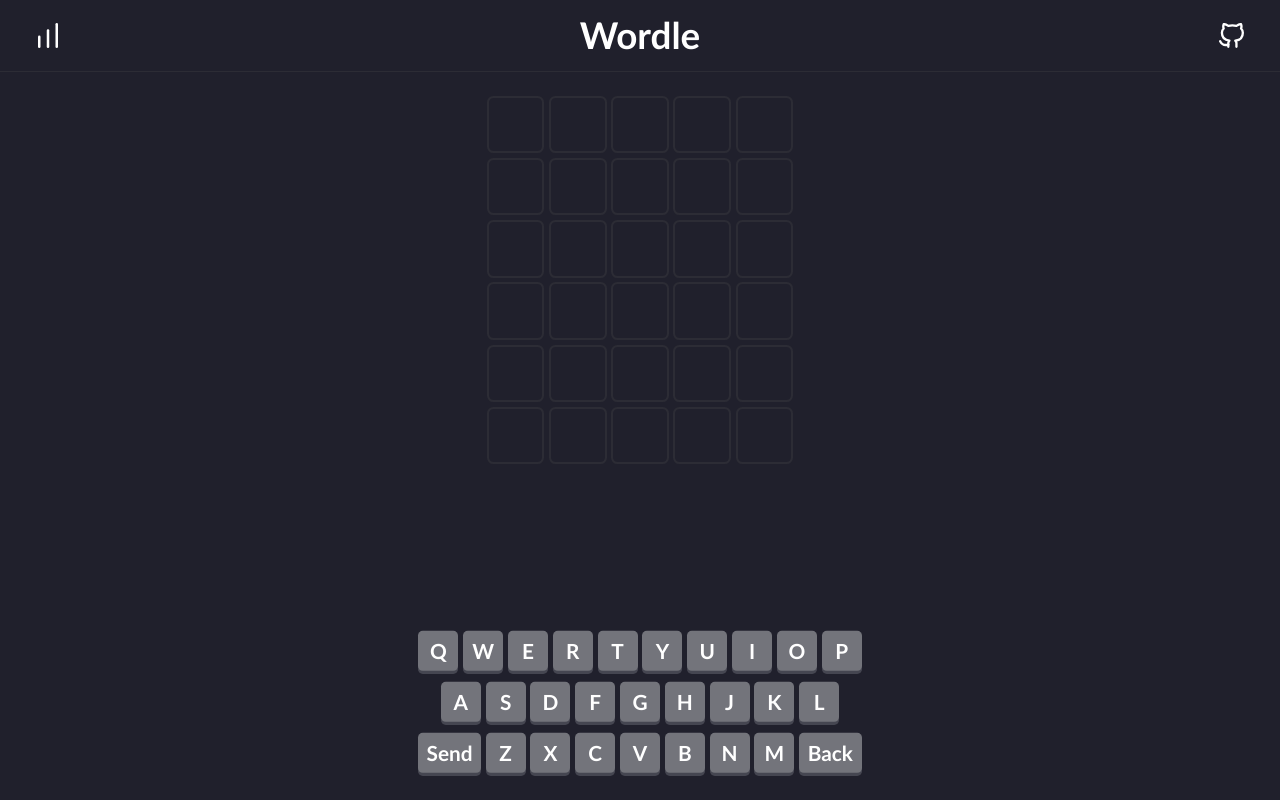
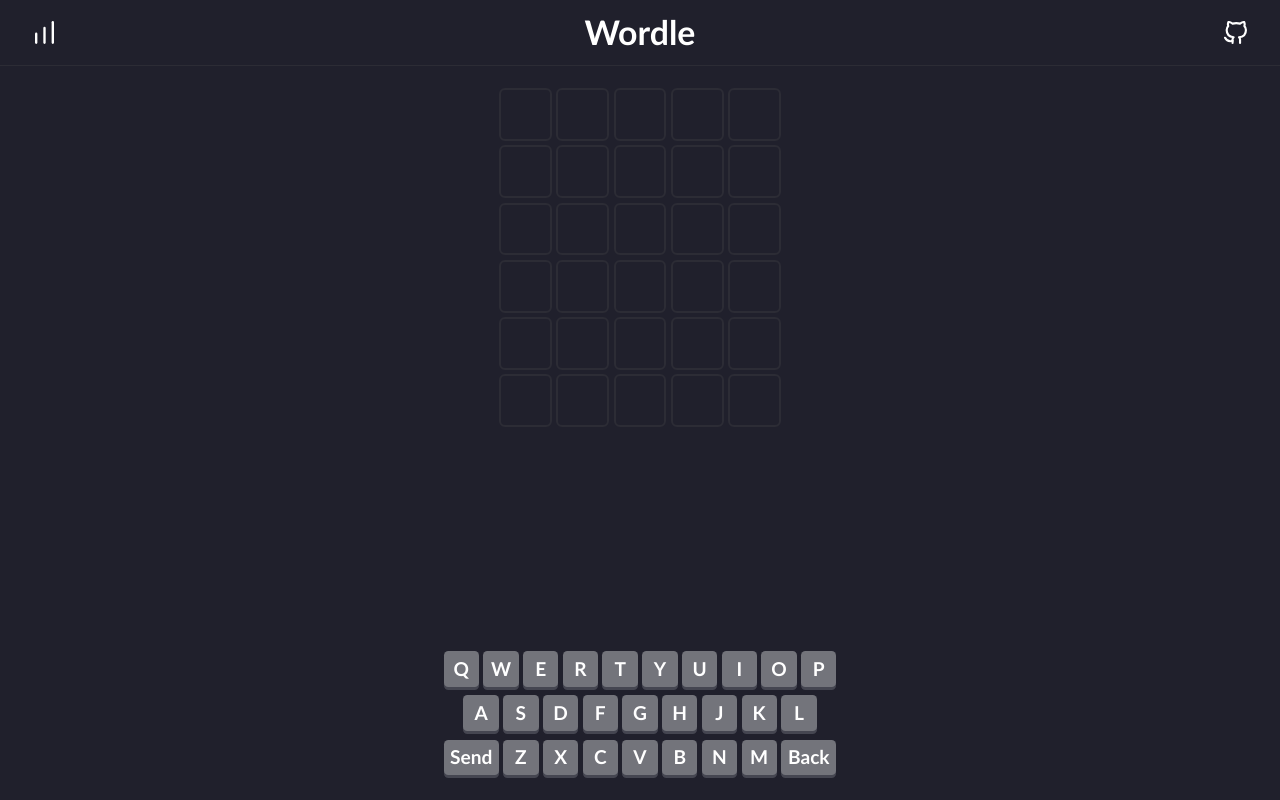
Before and after one commit to marlinlaja/flask-Wordle, a Flask app: page / in a window 1280 px wide. Run offline with Flask 3, Linux system fonts and the light colour scheme.

Commit message:
Update styles.css

```diff
--- a/static/css/styles.css
+++ b/static/css/styles.css
@@ -33,19 +33,26 @@ html {
 }
 
 /* Apply smaller font size when screen is less than 600px */
-@media (max-width: 600px) {
+@media (max-width: 1600px) {
+    html {
+      font-size: 1.15vw; /* Reduced font size */
+    }
+  }
+
+
+/* Apply smaller font size when screen is less than 1200px */
+@media (max-width: 1200px) {
   html {
-    font-size: 14px; /* Reduced font size */
+    font-size: 2.5vw; /* Reduced font size */
   }
 }
 
-/* Apply smaller font size when screen is less than 400px */
-@media (max-width: 400px) {
+/* Apply smaller font size when screen is less than 600px */
+@media (max-width: 600px) {
     html {
-      font-size: 12px; /* Reduced font size */
+      font-size: 4vw; /* Reduced font size */
     }
   }
-
 body {
     flex-flow: column;
     justify-content: top;
@@ -96,7 +103,6 @@ body {
     align-items: center;
     width: 100%;
     height: 100%;
-    max-width: 1200px;
     padding: 1.5rem 0;
     display: flex;
 }
@@ -160,12 +165,14 @@ body {
 /* ==================== */
 
 .keyboard {
-    grid-row-gap: .7rem;
+    grid-row-gap: .6rem;
     flex-flow: column;
     display: flex;
+    max-width: 98vw;
 }
 
 .keyboard-row {
+    max-width: 98vw;
     grid-column-gap: .3rem;
     grid-row-gap: .3rem;
     justify-content: center;
@@ -174,14 +181,15 @@ body {
 }
 
 .key {
+    aspect-ratio: 1;
     background-color: var(--key-light);
     box-shadow: 0 .2rem 0 0 var(--key-dark);
     cursor: pointer;
     border-radius: .3rem;
     justify-content: center;
     align-items: center;
-    min-width: 2.5rem;
-    height: 2.5rem;
+    max-width: 8vw;
+    height: 2.4rem;
     font-size: 1.3rem;
     transition: all .1s;
     display: flex;
@@ -190,28 +198,25 @@ body {
 
 /* Key states and interactions */
 .key:hover {
-    box-shadow: 0 0 0 0 var(--key-dark);
-    transform: translate(0);
+    filter: brightness(110%);
 }
 
 .key:active {
-    box-shadow: 0 -.2rem 0 0 var(--key-dark);
-    height: 2.3rem;
-    margin-top: .2rem;
-    padding-top: .18rem;
+    box-shadow: 0 0 0 0 var(--key-dark);
+    transform: translate(0);
+    filter: brightness(110%);
 }
 
 .key.active {
-    box-shadow: 0 -.1rem 0 0 var(--key-dark);
-    height: 2.4rem;
-    margin-top: .1rem;
-    padding-top: .095rem;
+    box-shadow: 0 0 0 0 var(--key-dark);
     transform: translate(0);
+    filter: brightness(110%);
 }
 
 .key.special {
     aspect-ratio: auto;
     width: 100%;
+    max-width: 13vw;
 }
 
 /* Key color variants */
```
Also changed, not shown: other parts of static/css/styles.css (+11 -23 lines).
